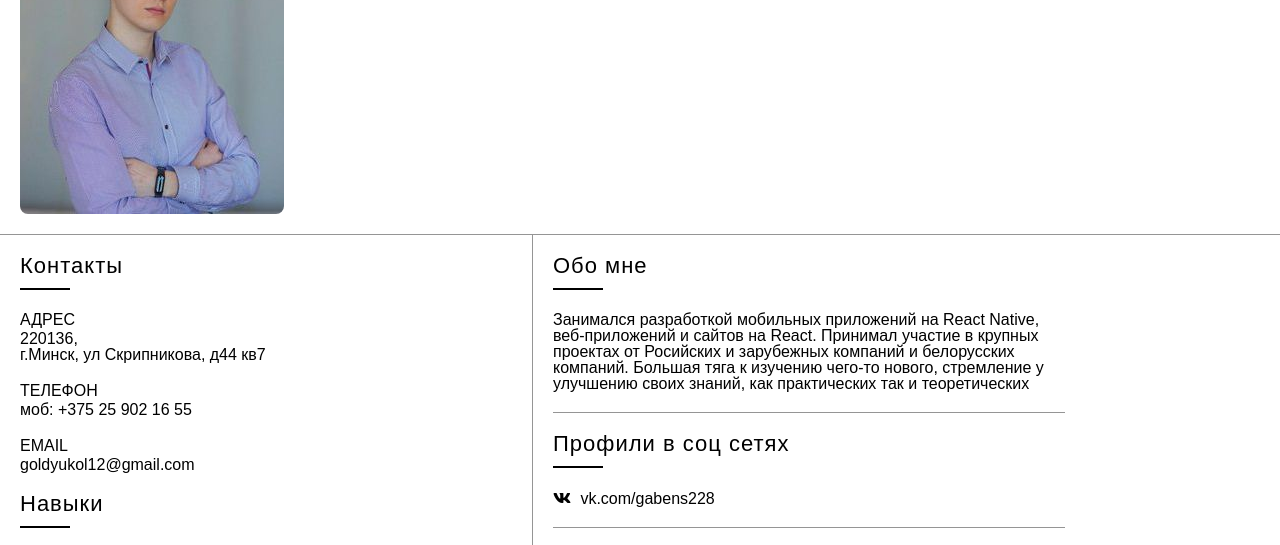
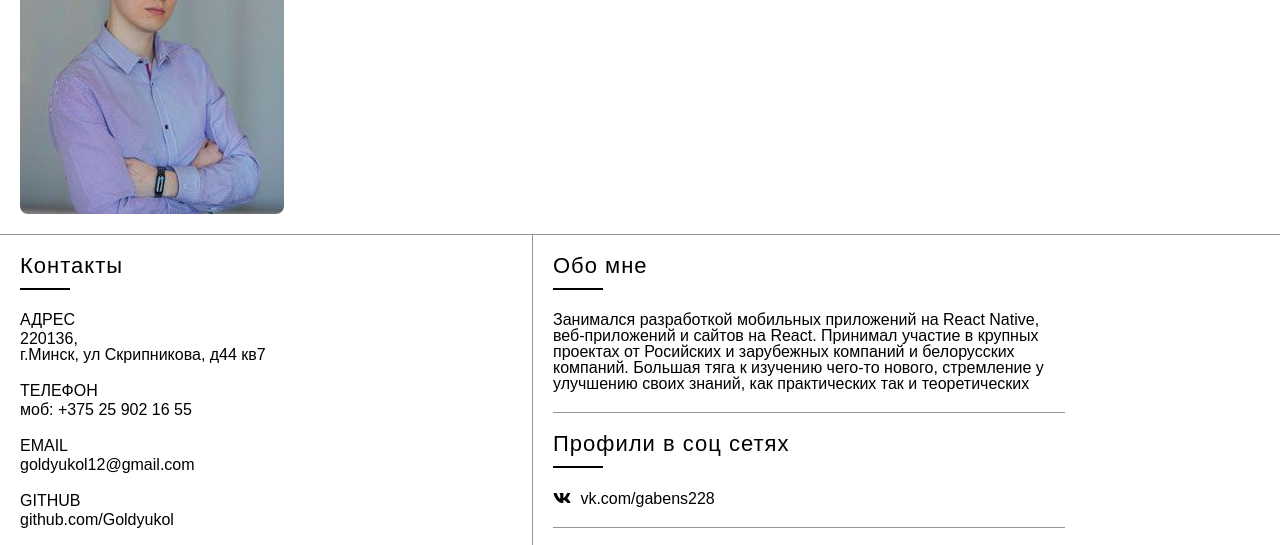
Before and after one commit to Goldyukol/Summary, a plain HTML site: page index.html in a window 1280 px wide. Shown: the part 219-764 px from the top of the page. Drawn offline with Linux system fonts and the light colour scheme; a web font is replaced by a local one.

Commit message:
Add github

```diff
--- a/index.html
+++ b/index.html
@@ -58,6 +58,12 @@
               <h3>email</h3>
               <a class="target-link" href="mailto:goldyukol12@gmail.com"
                 >goldyukol12@gmail.com</a
+              >
+            </div>
+            <div class="aside-item">
+              <h3>github</h3>
+              <a class="target-link" href="https://github.com/Goldyukol"
+                >github.com/Goldyukol</a
               >
             </div>
           </div>
```
